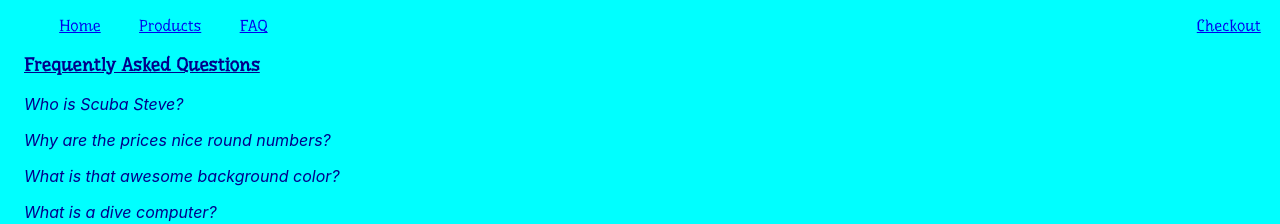
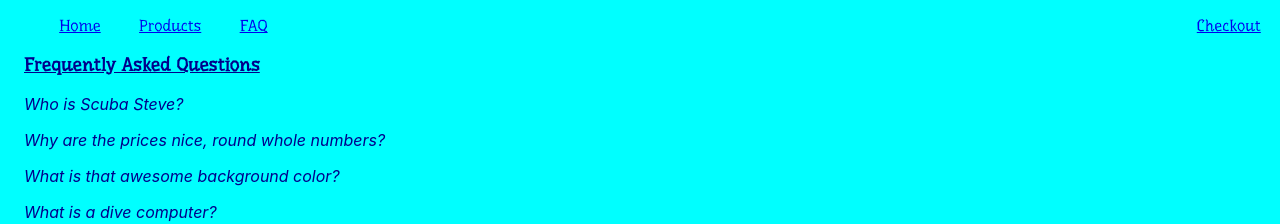
Before and after one commit to ejbee3/react-project-nov, a React (Create React App) app: page /faq in a window 1280 px wide. Shown: the top 224 px of the page. Built offline with nearby package versions, Linux system fonts and the light colour scheme.

Commit message:
fixed faq toggle

```diff
--- a/src/App.js
+++ b/src/App.js
@@ -27,33 +27,6 @@ import './App.css'
 
 
 export default function App() {
-  const [randomImg, setRandomImg] = useState([]);
-  const [cart, setCart] = useState([])
-  const [totalCost, setTotalCost] = useState(0)
-  const [toggle, setToggle] = useState(false)
-
-  const getImg = (key, query) => {
-    axios.get(`https://api.unsplash.com/photos/random/?client_id=${key}&${query}`)
-        .then(response => {
-            setRandomImg(response.data.urls.small);
-        })
-}
-
-const addToCart = cartItem => {
-  setCart([...cart, cartItem])
-  let newTotal = totalCost
-  setTotalCost(newTotal += cartItem.price)
-}
-
-const purchaseCart = () => {
-  const isPurchased = window.confirm(`Are you sure you want to purchase ${cart.length} items at a price of $ ${totalCost}?`)
-  if (isPurchased) {
-    window.alert('You have bought your cart items!')
-  }
-}
-
-
-
   const productList = [
     {
       id: 1,
@@ -97,32 +70,72 @@ const FAQList = [
       id: 1,
       Q: "Who is Scuba Steve?",
       A: `Scuba Steve is an action figure from the comedy movie, Big Daddy, and he helps
-    Julian overcome his fear of taking a bath.`
+      Julian overcome his fear of taking a bath.`,
+      toggleStatus: false
     },
     {
       id: 2,
-    Q: "Why are the prices nice round numbers?",
+      Q: "Why are the prices nice, round whole numbers?",
       A: `Javascript has a difficult time handling
-    certain fractions because of floating point math, for example, try 0.1 + 0.2 in the console!`
+      certain fractions because of floating point math, for example, try 0.1 + 0.2 in the console!`,
+      toggleStatus: false
     },
     {
       id: 3,
       Q: "What is that awesome background color?",
       A: `It's called aqua and it helped me decide on my entire website layout because it reminded
-    me of the ocean.`
+      me of the ocean.`,
+      toggleStatus: false
     },
     {
       id: 4,
       Q: "What is a dive computer?",
       A: `A dive computer takes depth and time information and applies it to a decompression model
       to track the dissolved nitrogen in your body during a dive. Your computer
-    continuously tells you how much dive time you safely have remaining.`
+      continuously tells you how much dive time you safely have remaining.`,
+      toggleStatus: false
     }
   ]
 
-const toggleQuestion = () => {
-  setToggle(!toggle)
+  const [randomImg, setRandomImg] = useState([]);
+  const [cart, setCart] = useState([])
+  const [totalCost, setTotalCost] = useState(0)
+  // const [toggle, setToggle] = useState(false)
+  const [toggleHistory, setToggleHistory] = useState(Array(4).fill(false))
+
+  const getImg = (key, query) => {
+    axios.get(`https://api.unsplash.com/photos/random/?client_id=${key}&${query}`)
+        .then(response => {
+            setRandomImg(response.data.urls.small);
+        })
 }
+
+const addToCart = cartItem => {
+  setCart([...cart, cartItem])
+  let newTotal = totalCost
+  setTotalCost(newTotal += cartItem.price)
+}
+
+const purchaseCart = () => {
+  const isPurchased = window.confirm(`Are you sure you want to purchase ${cart.length} items at a price of $ ${totalCost}?`)
+  if (isPurchased) {
+    window.alert('You have bought your cart items!')
+  }
+}
+
+const updateToggleHistory = id => {
+ const newToggleHistory = toggleHistory.map((status, idx) => {
+   if (idx === id - 1) {
+     return !status
+   }
+   return status
+ })
+ setToggleHistory(newToggleHistory)
+}
+
+// const toggleQuestion = () => {
+//   setToggle(!toggle)
+// }
 
   return (
 
@@ -138,7 +151,7 @@ const toggleQuestion = () => {
             <Cart cart={cart} totalCost={totalCost} purchaseCart={purchaseCart} />
           </Route>
           <Route path="/faq">
-            <FAQ FAQList={FAQList} toggleQuestion={toggleQuestion} toggle={toggle}/>
+            <FAQ FAQList={FAQList} updateToggleHistory={updateToggleHistory} toggleHistory={toggleHistory}/>
           </Route>
           <Route path="/">
             <Home image={randomImg} getImg={getImg} steve={steve} />
--- a/src/components/cart.jsx
+++ b/src/components/cart.jsx
@@ -16,7 +16,10 @@ const Cart = props => {
         </li>
       )) }
       </ul>
+      {totalCost > 0 &&
       <button className="purchase-btn" onClick={() => purchaseCart(cart)}>Purchase your items</button>
+      }
+
     </div>
   )
   }
--- a/src/components/faq.jsx
+++ b/src/components/faq.jsx
@@ -1,14 +1,14 @@
 import React from 'react';
 
 const faq = props => {
-  const { FAQList, toggleQuestion, toggle } = props
+  const { FAQList, updateToggleHistory, toggleHistory } = props
   return (
     <div>
       <h3 className="faq-title">Frequently Asked Questions</h3>
       {FAQList.map(qa => (
-        <div>
-          <p> <span className="question-list" onClick={() => toggleQuestion()}>{qa.Q} </span></p>
-          <p className="answer-list">{toggle ? qa.A : ""}</p>
+        <div key={qa.id}>
+          <p> <span className="question-list" onClick={() => updateToggleHistory(qa.id)}>{qa.Q} </span></p>
+      <p className="answer-list">{toggleHistory[qa.id - 1] ? qa.A : ""}</p>
           </div>
       ))}
 
```
Lines whose indentation alone changed are shown as unchanged.
